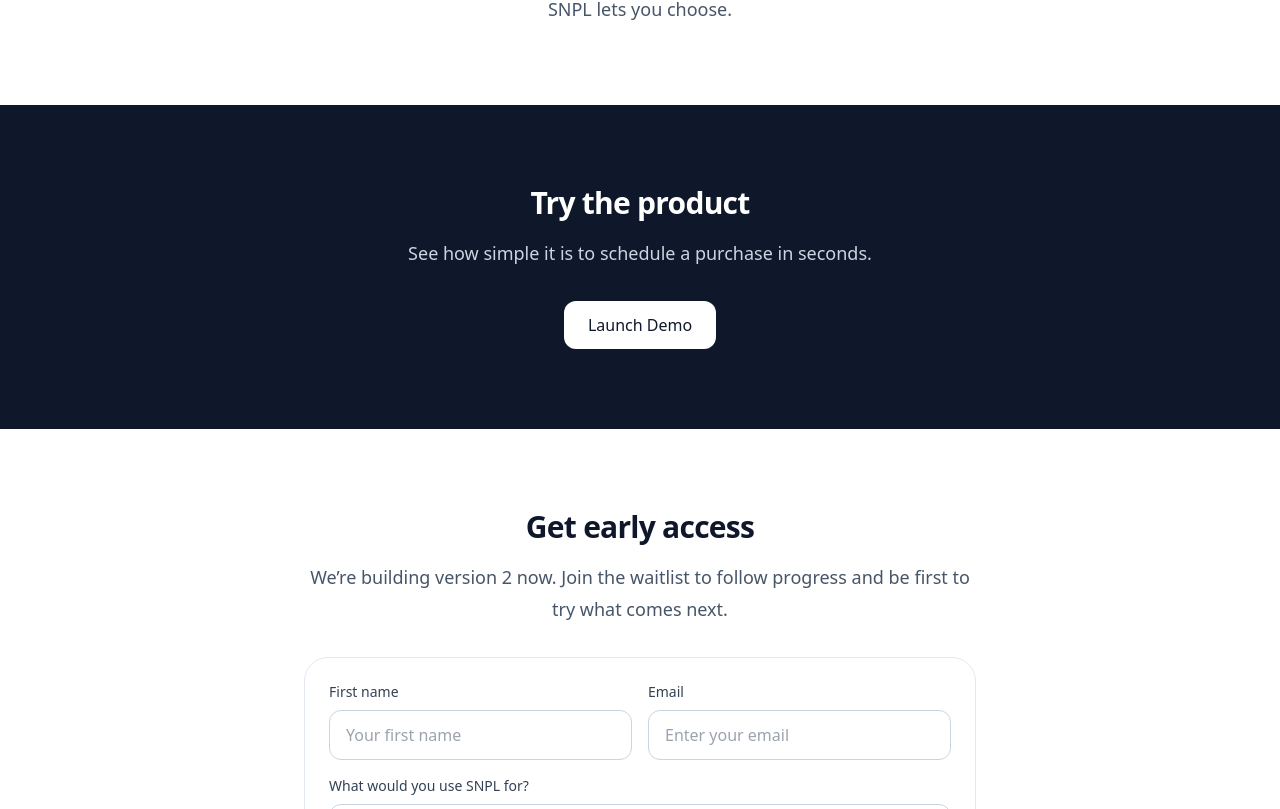
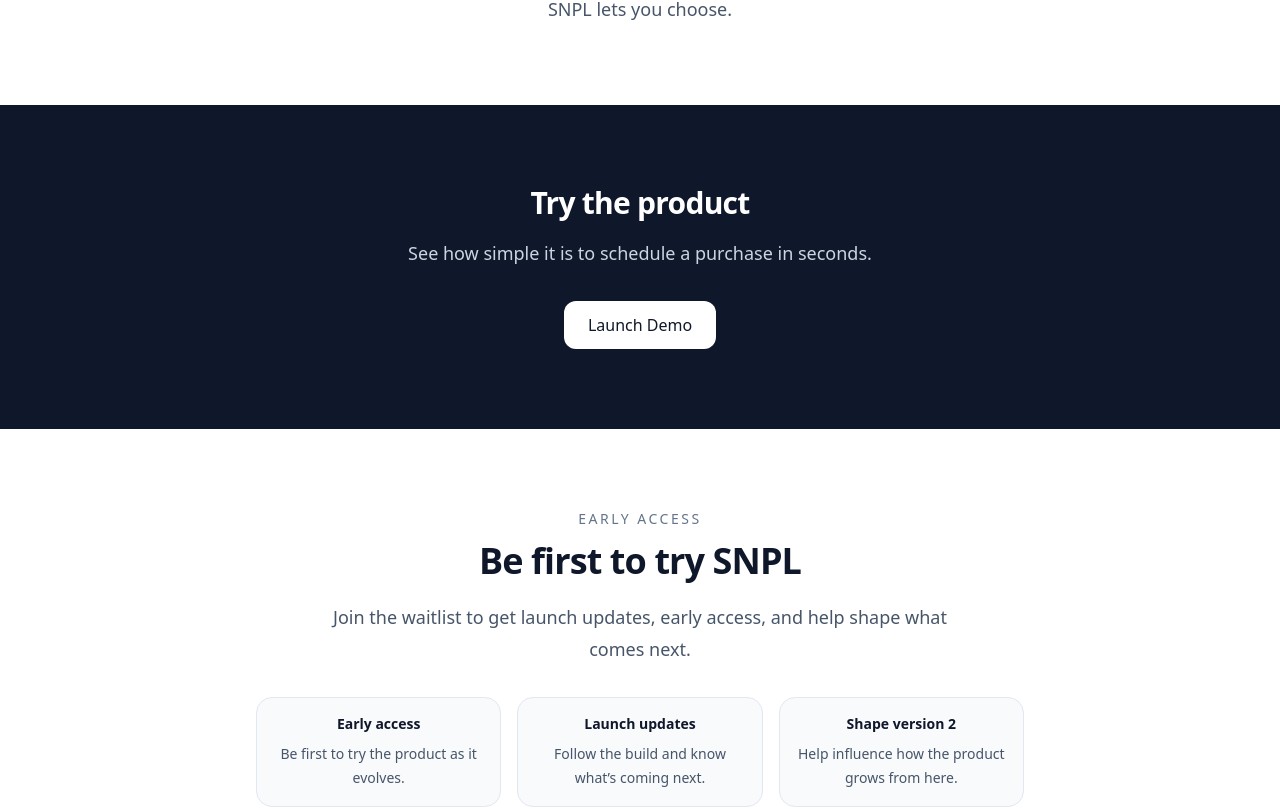
Before and after one commit to snpl-git/snpl-landingpage, a Next.js app: page / in a window 1280 px wide. Shown: the part 1991-2800 px from the top of the page. Built offline with nearby package versions, Linux system fonts and the light colour scheme.

Commit message:
Refactor page layout and update waitlist section
Removed commented sections and adjusted class names for consistency. Updated the waitlist section to improve clarity and added new content.

```diff
--- a/app/page.tsx
+++ b/app/page.tsx
@@ -7,7 +7,6 @@ export default function HomePage() {
     <main className="min-h-screen bg-white text-slate-900">
       <SiteHeader />
 
-      {/* HERO */}
       <section className="bg-slate-900 text-white">
         <div className="mx-auto max-w-6xl px-6 py-24 text-center">
           <p className="mb-4 text-sm font-medium uppercase tracking-[0.18em] text-slate-300">
@@ -25,14 +24,14 @@ export default function HomePage() {
           <div className="mt-10 flex flex-col items-center justify-center gap-4 sm:flex-row">
             <Link
               href="/demo"
-              className="inline-flex rounded-xl bg-white px-6 py-3 text-slate-900 transition duration-200 hover:bg-slate-100 hover:shadow-lg active:scale-[0.98]"
+              className="inline-flex rounded-xl bg-white px-6 py-3 text-slate-900 transition duration-200 hover:bg-slate-100"
             >
               Try the Demo
             </Link>
 
             <a
               href="#waitlist"
-              className="inline-flex rounded-xl border border-slate-500 px-6 py-3 text-white transition duration-200 hover:bg-slate-800 hover:shadow-lg active:scale-[0.98]"
+              className="inline-flex rounded-xl border border-slate-500 px-6 py-3 text-white transition duration-200 hover:bg-slate-800"
             >
               Get Early Access
             </a>
@@ -40,18 +39,16 @@ export default function HomePage() {
         </div>
       </section>
 
-      {/* PREVIEW IMAGE */}
       <section className="mx-auto max-w-6xl px-6 py-14">
-        <div className="overflow-hidden rounded-3xl border border-slate-200 bg-white shadow-2xl transition duration-300 hover:shadow-3xl">
+        <div className="overflow-hidden rounded-3xl border border-slate-200 bg-white">
           <img
             src="/demo-preview.png"
             alt="SNPL demo preview"
-            className="w-full object-cover transition duration-500 hover:scale-[1.02]"
+            className="w-full object-cover"
           />
         </div>
       </section>
 
-      {/* HOW IT WORKS */}
       <section className="border-y border-slate-200 bg-slate-50">
         <div className="mx-auto max-w-6xl px-6 py-16">
           <div className="mb-10 text-center">
@@ -69,7 +66,7 @@ export default function HomePage() {
             ].map(([step, title, text]) => (
               <div
                 key={step}
-                className="rounded-2xl border border-slate-200 bg-white p-5 shadow-sm transition duration-200 hover:-translate-y-1 hover:shadow-lg"
+                className="rounded-2xl border border-slate-200 bg-white p-5"
               >
                 <div className="mb-3 flex h-9 w-9 items-center justify-center rounded-full bg-slate-900 text-sm font-semibold text-white">
                   {step}
@@ -82,7 +79,6 @@ export default function HomePage() {
         </div>
       </section>
 
-      {/* POSITIONING */}
       <section className="mx-auto max-w-4xl px-6 py-20 text-center">
         <h2 className="text-3xl font-semibold tracking-tight">
           Timing matters
@@ -95,7 +91,6 @@ export default function HomePage() {
         </p>
       </section>
 
-      {/* DEMO CTA */}
       <section className="bg-slate-900 text-white">
         <div className="mx-auto max-w-4xl px-6 py-20 text-center">
           <h2 className="text-3xl font-semibold tracking-tight">
@@ -109,7 +104,7 @@ export default function HomePage() {
           <div className="mt-8">
             <Link
               href="/demo"
-              className="inline-flex rounded-xl bg-white px-6 py-3 text-slate-900 transition duration-200 hover:bg-slate-100 hover:shadow-lg active:scale-[0.98]"
+              className="inline-flex rounded-xl bg-white px-6 py-3 text-slate-900 transition duration-200 hover:bg-slate-100"
             >
               Launch Demo
             </Link>
@@ -117,17 +112,43 @@ export default function HomePage() {
         </div>
       </section>
 
-      {/* WAITLIST */}
-      <section id="waitlist" className="mx-auto max-w-4xl px-6 py-20 text-center">
-        <h2 className="text-3xl font-semibold tracking-tight">
-          Get early access
+      <section id="waitlist" className="mx-auto max-w-5xl px-6 py-20 text-center">
+        <p className="text-sm font-medium uppercase tracking-[0.18em] text-slate-500">
+          Early access
+        </p>
+
+        <h2 className="mt-3 text-4xl font-semibold tracking-tight">
+          Be first to try SNPL
         </h2>
 
-        <p className="mx-auto mt-4 max-w-2xl text-lg leading-8 text-slate-600">
-          We’re building version 2 now. Join the waitlist to follow progress and be first to try what comes next.
+        <p className="mx-auto mt-5 max-w-2xl text-lg leading-8 text-slate-600">
+          Join the waitlist to get launch updates, early access, and help shape what comes next.
         </p>
 
-        <div className="mt-8 transition duration-200 hover:scale-[1.01]">
+        <div className="mx-auto mt-8 grid max-w-3xl gap-4 md:grid-cols-3">
+          <div className="rounded-2xl border border-slate-200 bg-slate-50 p-4">
+            <p className="text-sm font-semibold text-slate-900">Early access</p>
+            <p className="mt-2 text-sm leading-6 text-slate-600">
+              Be first to try the product as it evolves.
+            </p>
+          </div>
+
+          <div className="rounded-2xl border border-slate-200 bg-slate-50 p-4">
+            <p className="text-sm font-semibold text-slate-900">Launch updates</p>
+            <p className="mt-2 text-sm leading-6 text-slate-600">
+              Follow the build and know what’s coming next.
+            </p>
+          </div>
+
+          <div className="rounded-2xl border border-slate-200 bg-slate-50 p-4">
+            <p className="text-sm font-semibold text-slate-900">Shape version 2</p>
+            <p className="mt-2 text-sm leading-6 text-slate-600">
+              Help influence how the product grows from here.
+            </p>
+          </div>
+        </div>
+
+        <div className="mt-10">
           <WaitlistForm />
         </div>
       </section>
```
